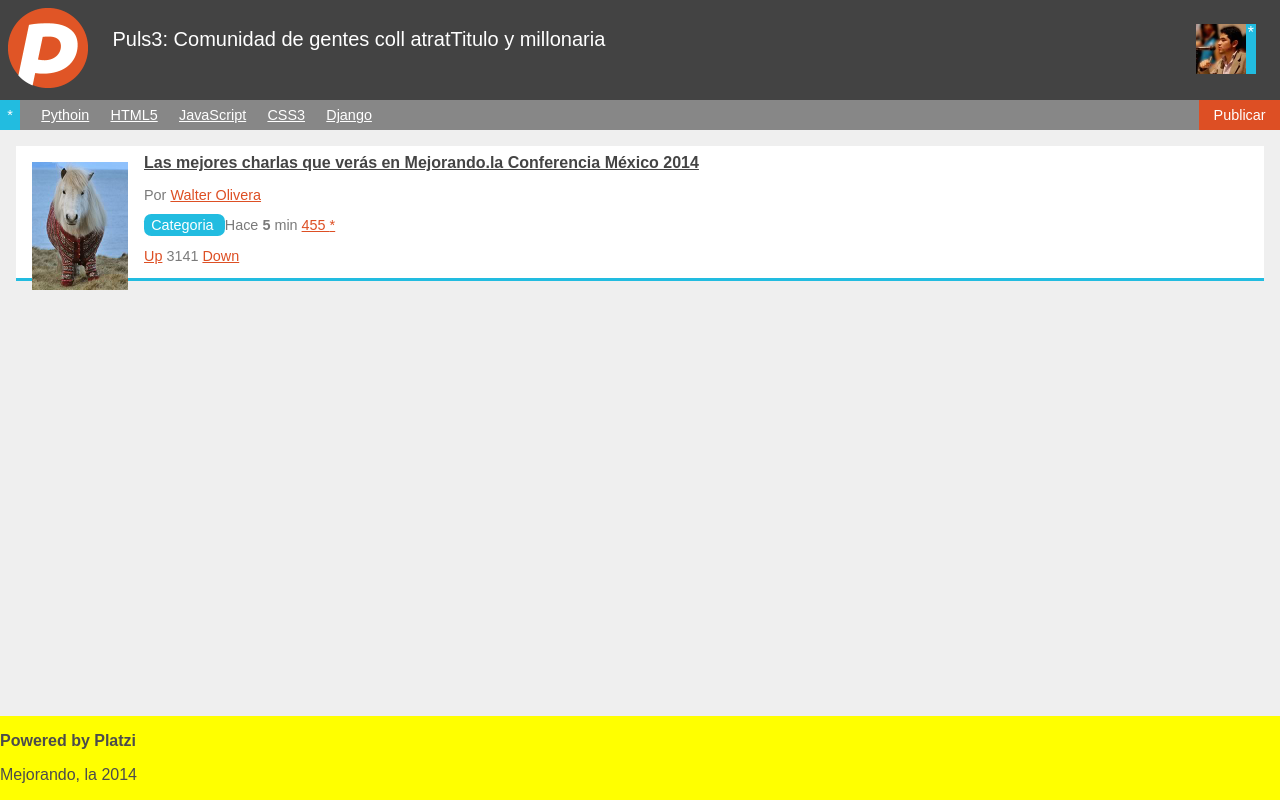
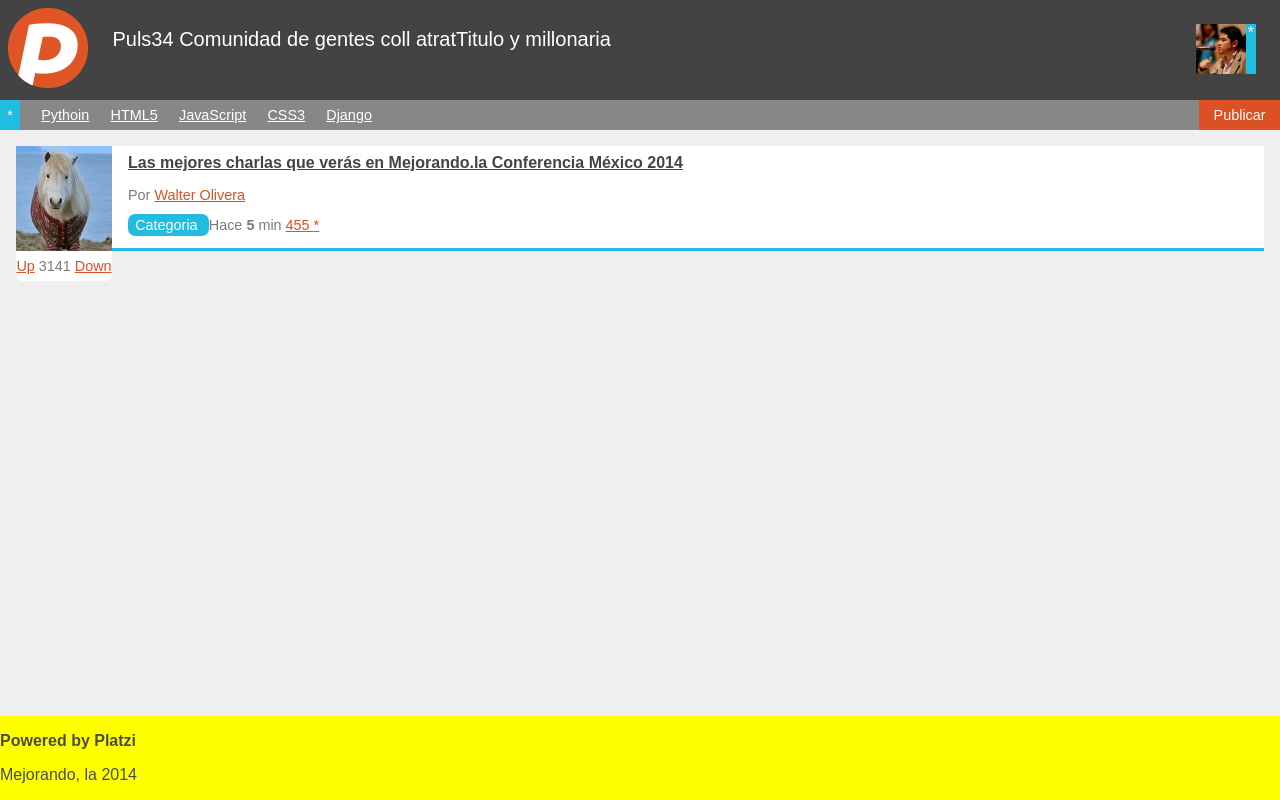
Before and after one commit to Walteriux/Puls_AmericaMejorandola, a plain HTML site: page index.html in a window 1280 px wide. Drawn offline with Linux system fonts and the light colour scheme.

Commit message:
vocation usando position

```diff
--- a/estilos.css
+++ b/estilos.css
@@ -111,6 +111,7 @@ nav #publicar_nav a
 #contenido .item
 {
 	background: white;
+	position: relative;
 	border-bottom: 3px #22BCE0 solid; /*Liena azul debajo del cuadro*/
 }
 
@@ -127,7 +128,7 @@ nav #publicar_nav a
 #contenido .item .imagen_item
 {
 	float:left;
-	margin: 1em ; /* espacio del caballo con los elementos*/
+    margin: 0 1em 0 0; /* espacio del caballo con los elementos*/
 }
 
 #contenido .item .imagen_item img
@@ -153,6 +154,17 @@ nav #publicar_nav a
 	font-size: 0.9em;
 }
 
+#contenido .item .votacion
+{
+	background: white;
+	border-radius: 0 0 0.5em 0.5em;
+	margin: 3px 0 0 0;
+	padding: 0.5em 0;
+	position:absolute;
+	text-align:center ;
+	width: 96px; /* Ancho del borde que debe ser igual que de la foto *//
+}
+
 #footer_item
 {
 	background: yellow;
--- a/index.html
+++ b/index.html
@@ -12,7 +12,7 @@
 		<figure id="logo">
 			<img src="logo.png"/>
 		</figure>
-		<h1 id="titulo_header">Puls3: Comunidad de gentes coll
+		<h1 id="titulo_header">Puls34 Comunidad de gentes coll
 		 atratTitulo y millonaria</h1>
 		<figure id="avatar">
 			<img src="avatar.jpg" />
@@ -47,7 +47,7 @@
 				<a class="comentarios_item" href="#">455 </a>
 				<a class="guardar_item" href="#">*</a>
 			</p>
-			<p class="vocation">
+			<p class="votacion">
 				<a class="up" href="#">Up</a>
 				3141
 				<a class="down" href="#">Down</a>
```
